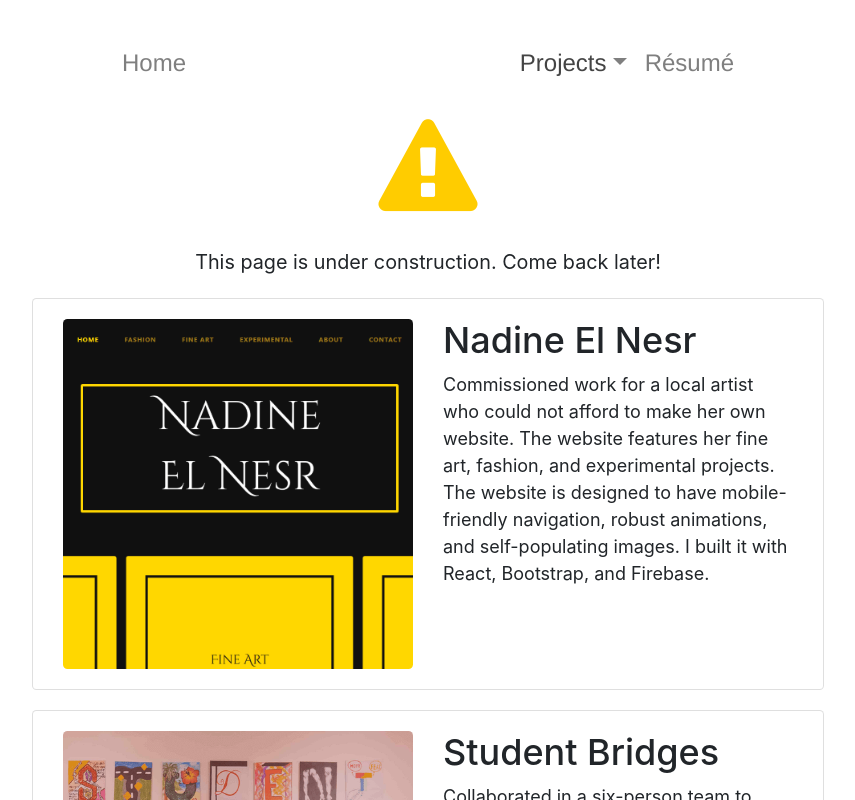
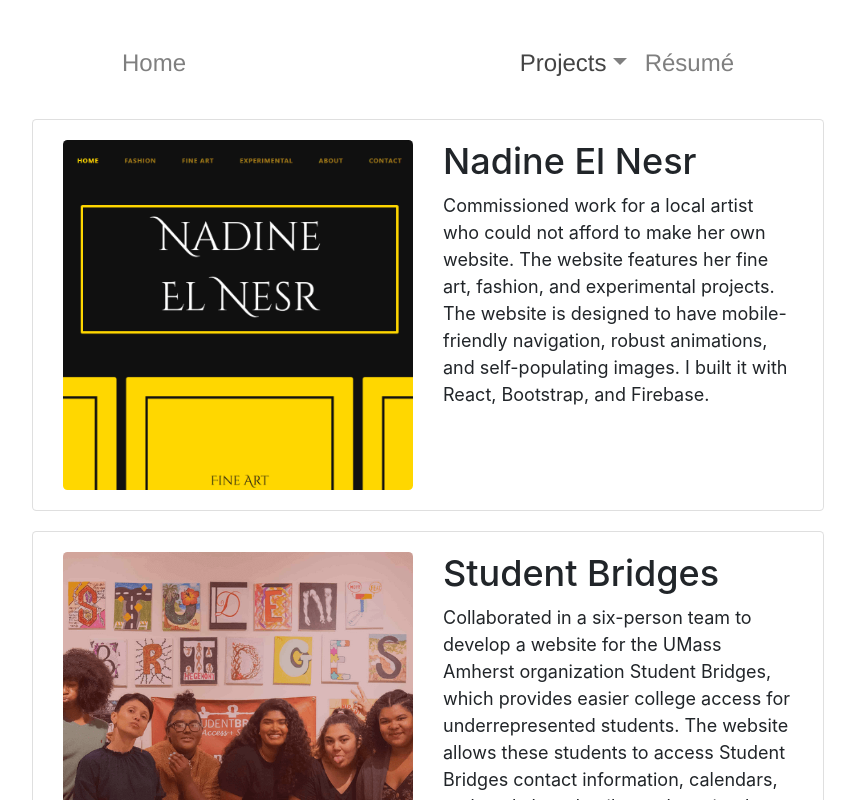
Before and after one commit to bryceparkman/personal-website, a Next.js app: page /projects in a window 1280 px wide. Shown: the top 800 px of the page, without its empty margins (212-1067 px from the left). Built offline with nearby package versions, Linux system fonts and the light colour scheme.

Commit message:
Removed construction warning from projects page

```diff
--- a/pages/projects.js
+++ b/pages/projects.js
@@ -14,10 +14,6 @@
             <Head>
                 <title>Projects</title>
             </Head>
-            <section className={utilStyles.headingMd} style={{ marginTop: '20px' }}>
-                <i className="fa fa-exclamation-triangle fa-5x" style={{ color: '#FFCC00' }}></i>
-                <p style={{ marginTop: '30px' }}>This page is under construction. Come back later!</p>
-            </section>
             <Link href='/projects/nadine'>
                 <Card className={utilStyles.projectCard}>
                     <Container>
```
